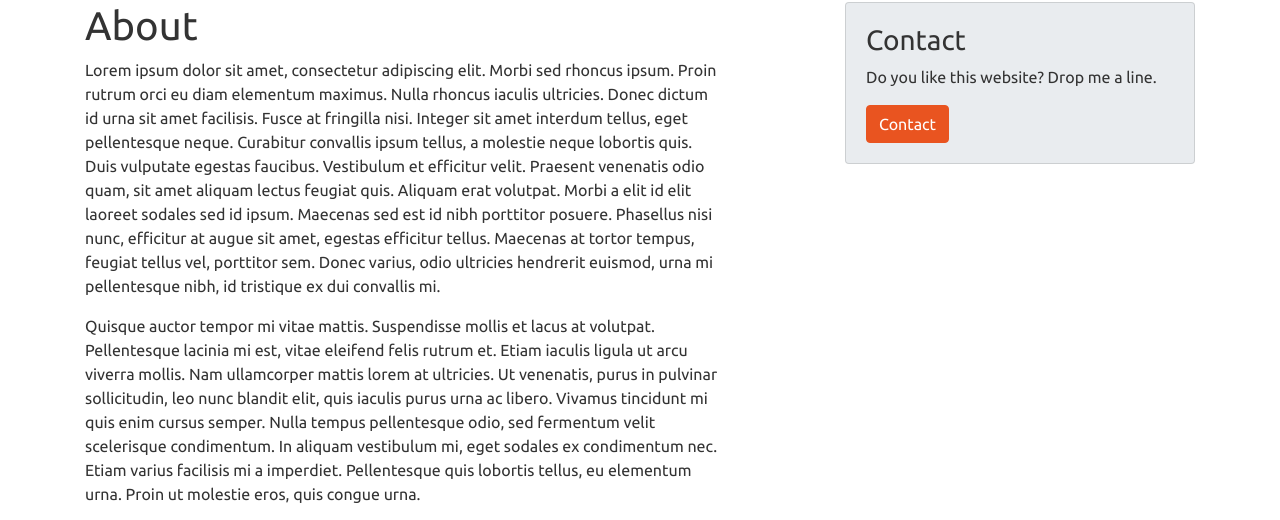
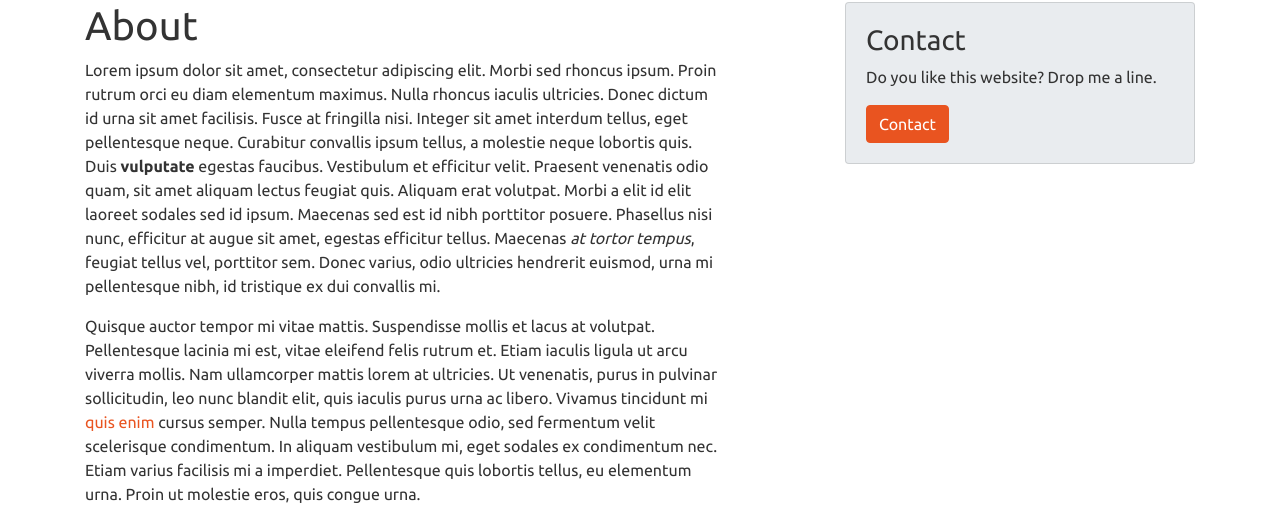
Before and after one commit to jhvanderschee/jekyllconf2019, a Jekyll site: the page built from index.md, in a window 1280 px wide. Shown: the part 84-604 px from the top of the page. Built offline with Jekyll 4.4.1, drawn with Linux system fonts in a browser that asks for light colours; our own code applies the rules of GitHub Pages for plain Markdown files; part of the change alters nothing that is shown.

```diff
--- a/index.md
+++ b/index.md
@@ -4,6 +4,6 @@ layout: page
 
 # About
 
-Lorem ipsum dolor sit amet, consectetur adipiscing elit. Morbi sed rhoncus ipsum. Proin rutrum orci eu diam elementum maximus. Nulla rhoncus iaculis ultricies. Donec dictum id urna sit amet facilisis. Fusce at fringilla nisi. Integer sit amet interdum tellus, eget pellentesque neque. Curabitur convallis ipsum tellus, a molestie neque lobortis quis. Duis vulputate egestas faucibus. Vestibulum et efficitur velit. Praesent venenatis odio quam, sit amet aliquam lectus feugiat quis. Aliquam erat volutpat. Morbi a elit id elit laoreet sodales sed id ipsum. Maecenas sed est id nibh porttitor posuere. Phasellus nisi nunc, efficitur at augue sit amet, egestas efficitur tellus. Maecenas at tortor tempus, feugiat tellus vel, porttitor sem. Donec varius, odio ultricies hendrerit euismod, urna mi pellentesque nibh, id tristique ex dui convallis mi.
+Lorem ipsum dolor sit amet, consectetur adipiscing elit. Morbi sed rhoncus ipsum. Proin rutrum orci eu diam elementum maximus. Nulla rhoncus iaculis ultricies. Donec dictum id urna sit amet facilisis. Fusce at fringilla nisi. Integer sit amet interdum tellus, eget pellentesque neque. Curabitur convallis ipsum tellus, a molestie neque lobortis quis. Duis **vulputate** egestas faucibus. Vestibulum et efficitur velit. Praesent venenatis odio quam, sit amet aliquam lectus feugiat quis. Aliquam erat volutpat. Morbi a elit id elit laoreet sodales sed id ipsum. Maecenas sed est id nibh porttitor posuere. Phasellus nisi nunc, efficitur at augue sit amet, egestas efficitur tellus. Maecenas *at tortor tempus*, feugiat tellus vel, porttitor sem. Donec varius, odio ultricies hendrerit euismod, urna mi pellentesque nibh, id tristique ex dui convallis mi.
 
-Quisque auctor tempor mi vitae mattis. Suspendisse mollis et lacus at volutpat. Pellentesque lacinia mi est, vitae eleifend felis rutrum et. Etiam iaculis ligula ut arcu viverra mollis. Nam ullamcorper mattis lorem at ultricies. Ut venenatis, purus in pulvinar sollicitudin, leo nunc blandit elit, quis iaculis purus urna ac libero. Vivamus tincidunt mi quis enim cursus semper. Nulla tempus pellentesque odio, sed fermentum velit scelerisque condimentum. In aliquam vestibulum mi, eget sodales ex condimentum nec. Etiam varius facilisis mi a imperdiet. Pellentesque quis lobortis tellus, eu elementum urna. Proin ut molestie eros, quis congue urna.
+Quisque auctor tempor mi vitae mattis. Suspendisse mollis et lacus at volutpat. Pellentesque lacinia mi est, vitae eleifend felis rutrum et. Etiam iaculis ligula ut arcu viverra mollis. Nam ullamcorper mattis lorem at ultricies. Ut venenatis, purus in pulvinar sollicitudin, leo nunc blandit elit, quis iaculis purus urna ac libero. Vivamus tincidunt mi [quis enim](https://www.google.com){: target="_blank"} cursus semper. Nulla tempus pellentesque odio, sed fermentum velit scelerisque condimentum. In aliquam vestibulum mi, eget sodales ex condimentum nec. Etiam varius facilisis mi a imperdiet. Pellentesque quis lobortis tellus, eu elementum urna. Proin ut molestie eros, quis congue urna.
```
